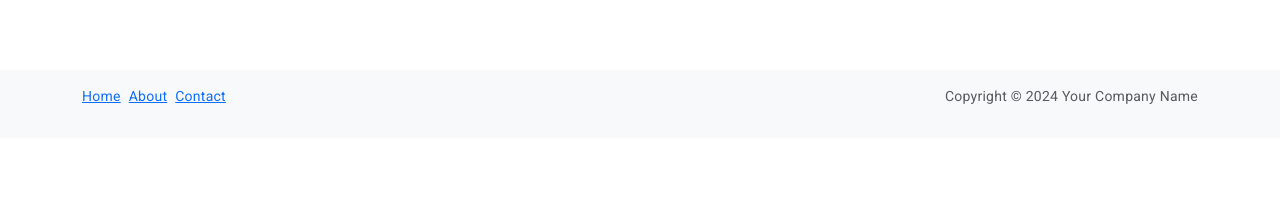
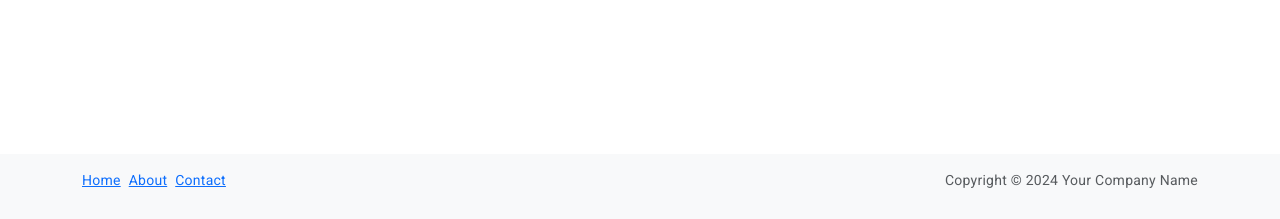
Before and after one commit to ofaruk84/caravanx.web, an Angular app: page /home in a window 1280 px wide. Shown: the part 578-797 px from the top of the page. Built offline with nearby package versions, Linux system fonts and the light colour scheme.

Commit message:
CARX-23:Footer fixed to bottom

```diff
--- a/src/app/app.component.html
+++ b/src/app/app.component.html
@@ -1,3 +1,4 @@
+<div class="wrapper">
   <app-navbar></app-navbar>
   <div class="container">
     <div class="row">
@@ -5,10 +6,8 @@
           <router-outlet></router-outlet>
       </div>
      </div>
-  <div class="row">
-
+  </div>
+  <div class="footer" style="margin: 0; padding: 0;">
+      <app-footer></app-footer>
   </div>
 </div>
-<div style="margin: 0; padding: 0;">
-    <app-footer></app-footer>
-</div>
--- a/src/app/app.component.scss
+++ b/src/app/app.component.scss
@@ -1,3 +1,8 @@
+.wrapper{
+  min-height: 100vh;
+  display: flex;
+  flex-direction: column;
+}
 .main-container {
     position: absolute;
     top: 80px;
@@ -6,11 +11,10 @@
     right: 0;
   }
   .footer {
-    position: absolute;
-    top: 80px;
+    position: fixed;
     bottom: 0;
-    left: 0;
-    right: 0;
+    width: 100%;
+
   }
 
   .homepage{
```
Lines whose indentation alone changed are shown as unchanged.
